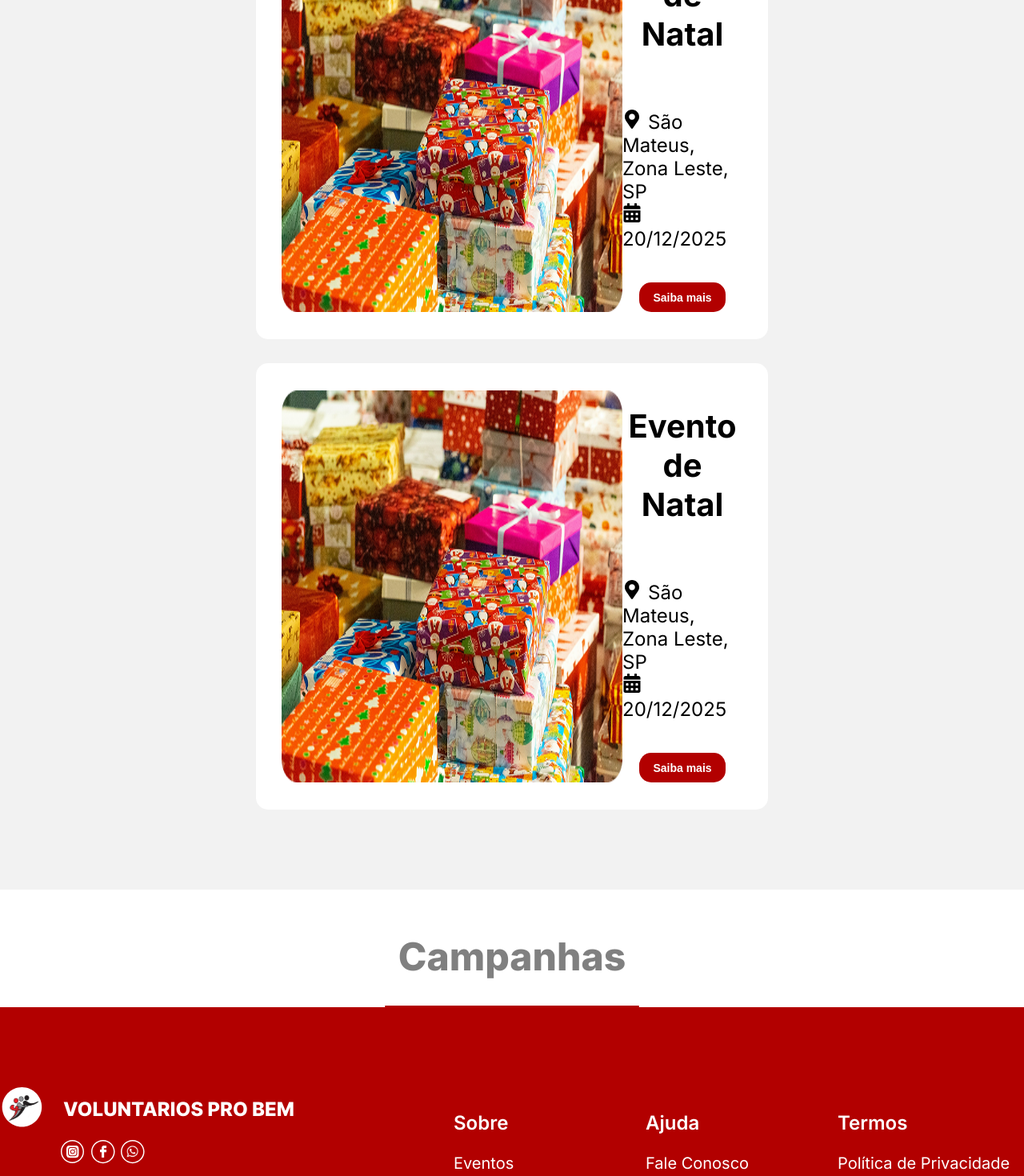
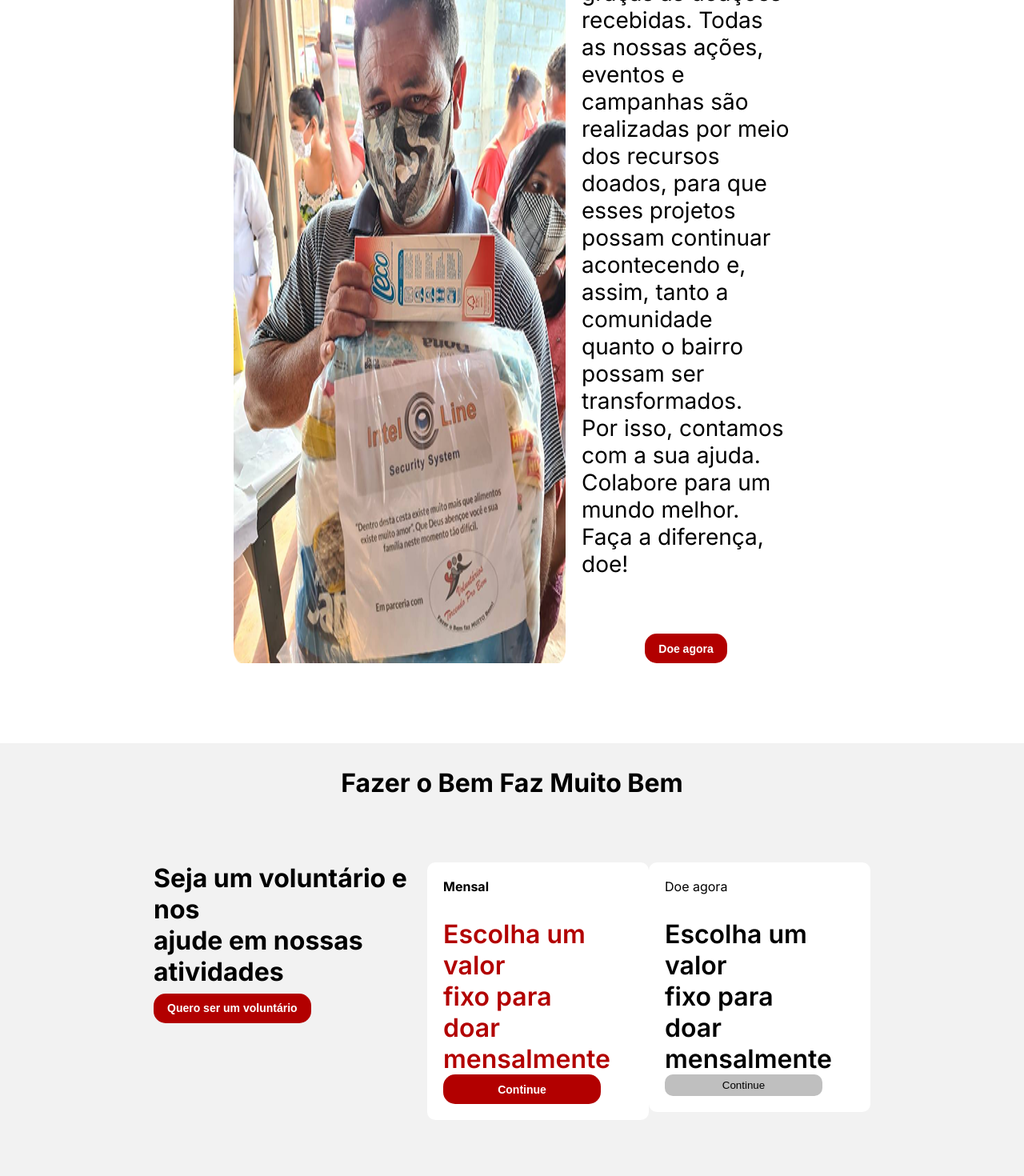
Before and after one commit to Gruposemh/front, a React (Vite) app: page / in a window 1280 px wide. Shown: the part 1080-2550 px from the top of the page at 80% size. Built offline with nearby package versions, Linux system fonts and the light colour scheme.

Commit message:
feat: Adicionando tela Como Ajudar

```diff
--- a/src/App.jsx
+++ b/src/App.jsx
@@ -3,11 +3,12 @@ import Footer from "./components/Footer";
 import Header from "./components/Header";
 import Home from "./pages/Home";
 import Eventos from "./pages/Eventos"
+import ComoAjudar from "./pages/ComoAjudar"
 
 const App = () => {
   return (
     <>
-      <Eventos/>
+      <ComoAjudar/>
     </>
   )
 }
--- /dev/null
+++ b/src/components/ComoAjudar/section-doe-agora/index.jsx
@@ -0,0 +1,18 @@
+import React from "react";
+import img_doe from "../../../assets/ComoAjudar/img-doacao.png"
+import "../../../styles/ComoAjudar/section-doe-agora/style.css"
+import Button from "../../Button"
+
+export default function ComoAjudar() {
+    return (
+        <>
+            <section className="container-doe">
+                <img src={img_doe} />
+                <div className="texto-doe">
+                    <p>A ONG <span> Voluntários Pro Bem </span> sobrevive graças às doações recebidas. Todas as nossas ações, eventos e campanhas são realizadas por meio dos recursos doados, para que esses projetos possam continuar acontecendo e, assim, tanto a comunidade quanto o bairro possam ser transformados. <br />Por isso, contamos com a sua ajuda. Colabore para um mundo melhor. <br /> Faça a diferença, doe!</p>
+                    <Button text={"Doe agora"}/>
+                </div>
+            </section>
+        </>
+    )
+}
--- /dev/null
+++ b/src/components/ComoAjudar/section-planos/index.jsx
@@ -0,0 +1,29 @@
+import React from "react";
+import "../../../styles/ComoAjudar/section-planos/style.css"
+import Button from "../../../components/Button"
+
+export default function SectionPlanos() {
+    return (
+        <>
+            <div className="planos-container">
+                <h1>Fazer o Bem Faz Muito Bem</h1>
+                <div className="planos">
+                    <div className="ser-voluntario">
+                        <h4>Seja um voluntário e nos <br /> ajude em nossas <br /> atividades</h4>
+                        <Button text={"Quero ser um voluntário"} />
+                    </div>
+                    <div className="mensal">
+                        <p>Mensal</p>
+                        <h3>Escolha um valor <br /> fixo para doar<br /> mensalmente</h3>
+                        <Button text={"Continue"} />
+                    </div>
+                    <div className="doe-agora">
+                        <p>Doe agora</p>
+                        <h3>Escolha um valor <br /> fixo para doar<br /> mensalmente</h3>
+                        <button>Continue</button>
+                    </div>
+                </div>
+            </div>
+        </>
+    )
+}
--- a/src/pages/ComoAjudar/index.jsx
+++ b/src/pages/ComoAjudar/index.jsx
@@ -0,0 +1,21 @@
+import React from "react";
+import Header from "../../components/Header"
+import Main from "../../components/Main"
+import img_main from "../../assets/ComoAjudar/img-comoAjudar.png"
+import Title from "../../components/Title"
+import SectionDoe from "../../components/ComoAjudar/section-doe-agora"
+import SectionPlanos from "../../components/ComoAjudar/section-planos"
+import Footer from "../../components/Footer"
+
+export default function ComoAjudar() {
+    return (
+        <>
+            <Header />
+            <Main img={img_main} text={"Como Ajudar"} />
+            <Title title={"Faça a Difereça"} />
+            <SectionDoe />
+            <SectionPlanos />
+            <Footer />
+        </>
+    )
+}
--- /dev/null
+++ b/src/styles/ComoAjudar/section-doe-agora/style.css
@@ -0,0 +1,25 @@
+.container-doe {
+    padding: 100px;
+    width: 70%;
+    display: flex;
+    justify-self: center;
+    justify-content: center;
+    gap: 20px;
+}
+
+.texto-doe span {
+    color: var(--color-secondary);
+    font-weight: bold;
+}
+
+.texto-doe {
+    display: flex;
+    flex-direction: column;
+    align-items: center;
+}
+
+.texto-doe p{
+    font-size: 1.750rem;
+    text-align: start;
+    padding-bottom: 70px;
+}
--- /dev/null
+++ b/src/styles/ComoAjudar/section-planos/style.css
@@ -0,0 +1,55 @@
+.planos-container {
+    background-color: var(--color-grey-light);
+    padding-bottom: 80px;
+}
+
+.planos-container h1{
+    text-align: center;
+    padding: 30px;
+}
+
+.planos{
+    display: flex;
+    justify-content: space-evenly;
+    align-items: start;
+    padding-top: 50px;
+    width: 70%;
+    justify-self: center;
+}
+
+.ser-voluntario{
+    font-size: 2rem;
+}
+
+.mensal {
+    background-color: var(--color-white);
+    padding: 20px 60px 20px 20px;
+    width: 300px;
+    border-radius: 10px;
+    display: flex;
+    flex-direction: column;
+}
+
+.mensal p {
+    font-weight: bold;
+}
+
+.mensal h3 {
+    color: var(--color-secondary);
+}
+
+.doe-agora{
+    background-color: var(--color-white);
+    padding: 20px 60px 20px 20px;
+    width: 300px;
+    border-radius: 10px;
+    display: flex;
+    flex-direction: column;
+}
+
+.doe-agora button {
+    border: 1px solid transparent;
+    padding: 5px;
+    background-color: var(--color-grey-medium);
+    border-radius: 10px;
+}
```
Also changed, not shown: src/assets/ComoAjudar/img-comoAjudar.png (added), src/assets/ComoAjudar/img-doacao.png (added).
